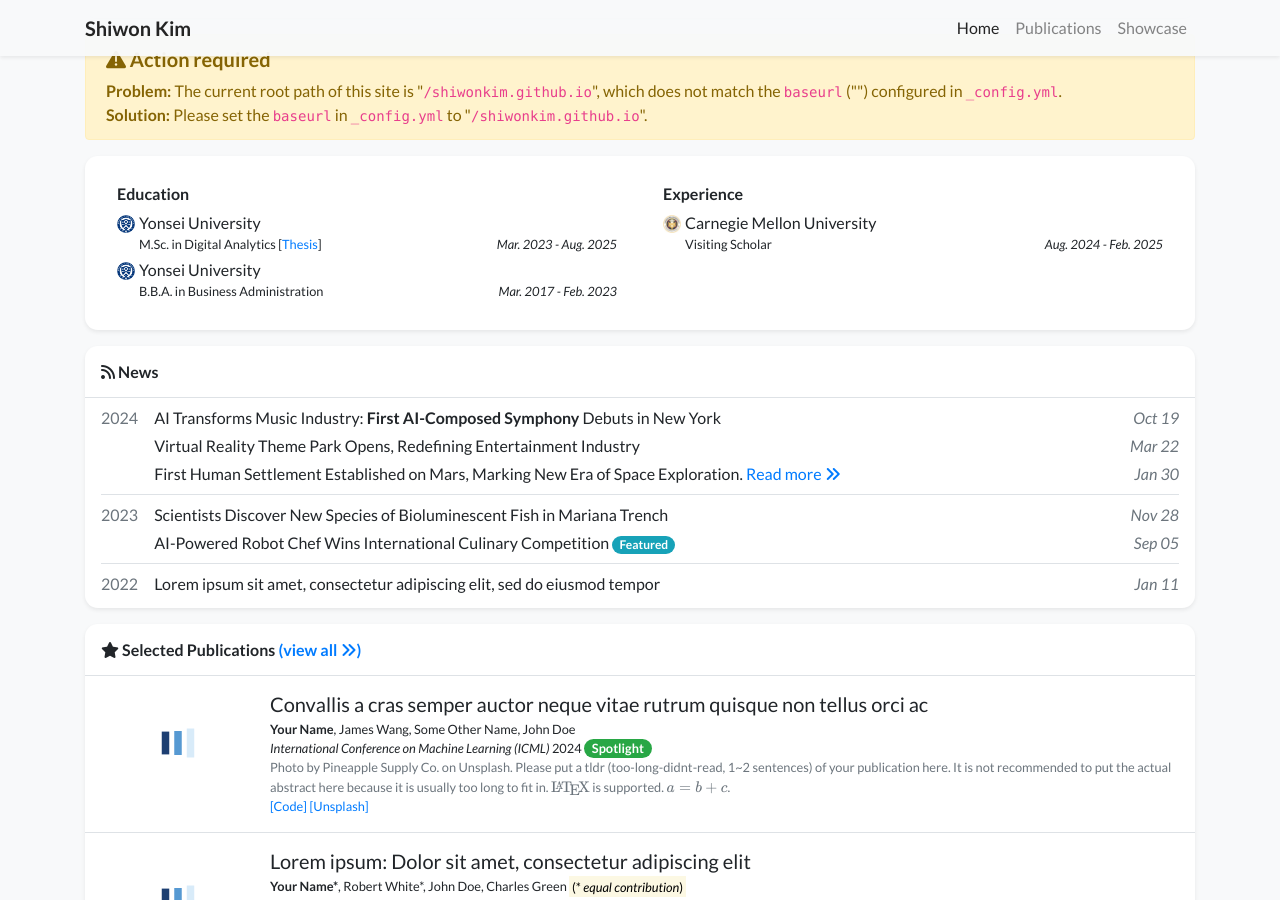
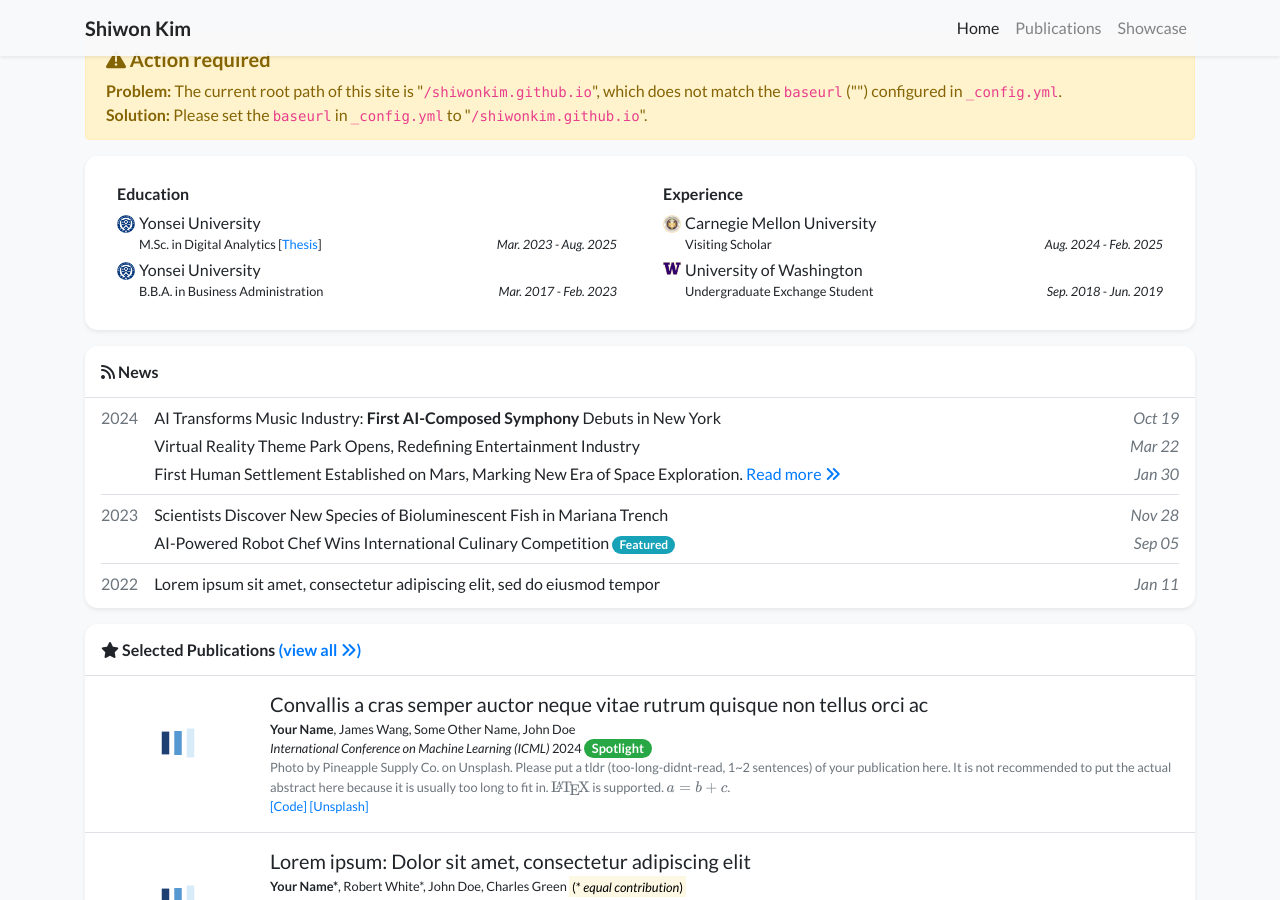
Before and after one commit to shiwonkim/shiwonkim.github.io, a Jekyll site: the page built from index.html, in a window 1280 px wide and 900 px high, scrolled down 449 px. Built offline with Jekyll 4.4.1, drawn with Linux system fonts in a browser that asks for light colours; nearby versions of some CDN libraries; a style sheet for code colours, icons or effects is not loaded.

Commit message:
edit profile

```diff
--- a/_data/profile.yml
+++ b/_data/profile.yml
@@ -55,6 +55,10 @@ experience:
   logo: /assets/images/badges/CMU.jpg
   position: Visiting Scholar
   date: Aug. 2024 - Feb. 2025
+- name: University of Washington
+  logo: /assets/images/badges/UW.png
+  position: Undergraduate Exchange Student
+  date: Sep. 2018 - Jun. 2019
 
 # awards:
 # - name: Award Name 2
```
Also changed, not shown: assets/images/badges/UW.png (added).
